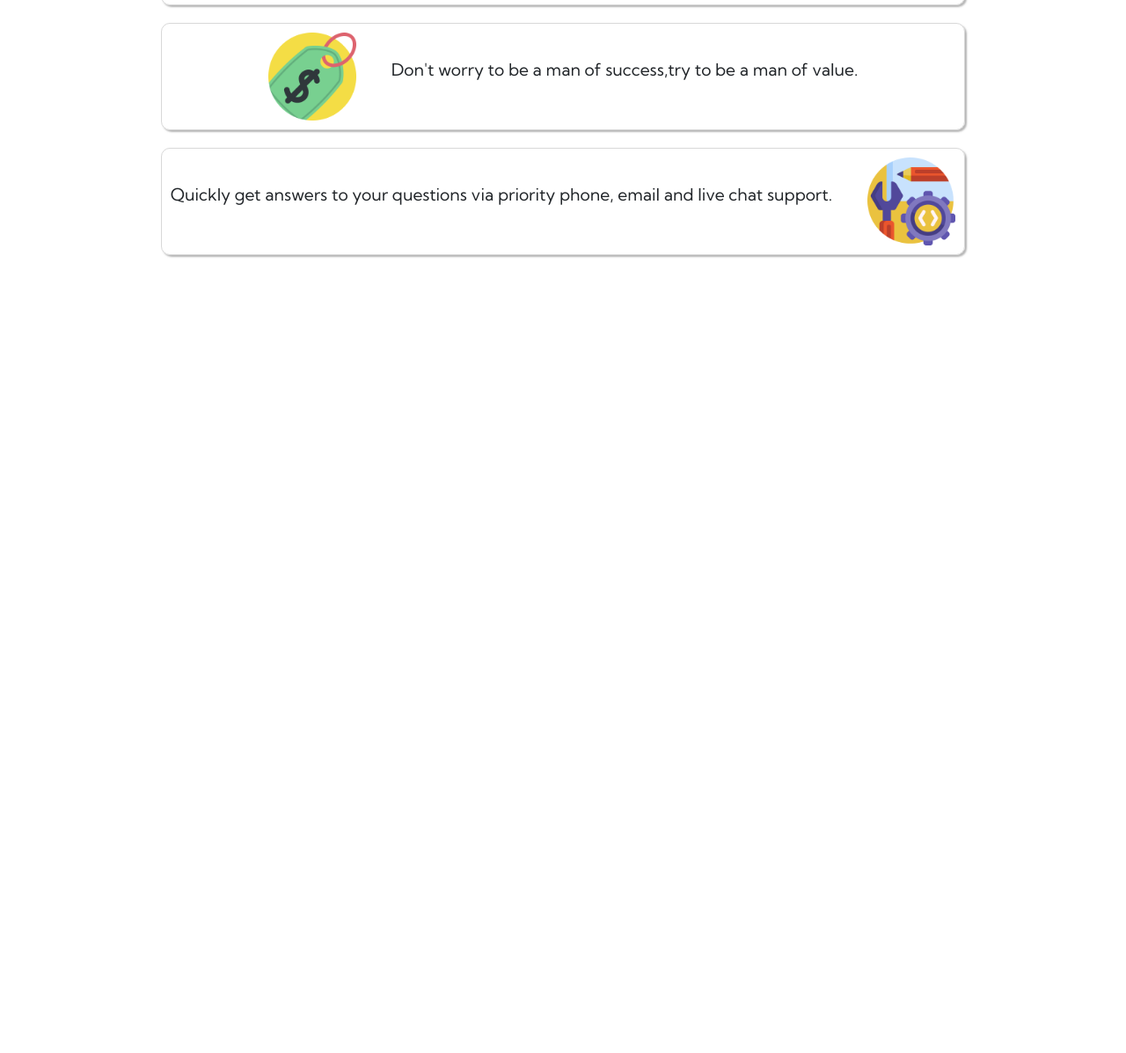
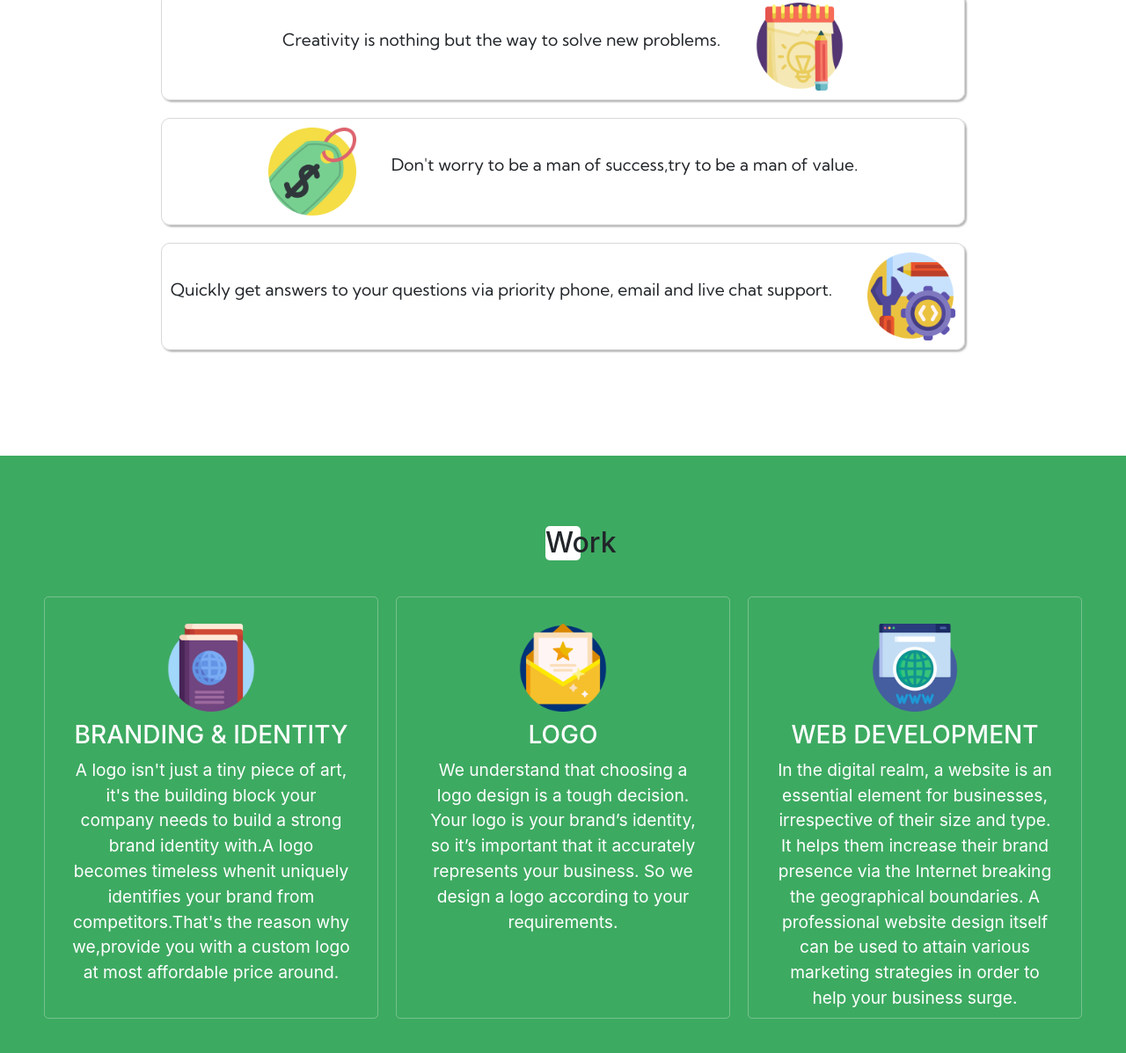
Before and after one commit to pravin79/logohood.com, a plain HTML site: page index.html in a window 1280 px wide. Shown: the part 1035-2232 px from the top of the page at 88% size. Before the commit the page ends 1345 px from the top, so only its background shows below. Drawn offline with nearby package versions, Linux system fonts and the light colour scheme.

Commit message:
logohood

```diff
--- a/css/style.css
+++ b/css/style.css
@@ -76,7 +76,18 @@ header nav .logo{
     justify-content: center;
     align-items: center;
     text-align: center;
+    padding-bottom: 100px;
 }
+
+/* .service .ser-cont{
+    position: relative;
+    width: 1100px;
+    display: inline-block;
+    justify-content: center;
+    align-items: center;
+    text-align: center;
+} */
+
 .service .ser-cont-left{
     position: relative;
     display: flex;
@@ -118,9 +129,69 @@ header nav .logo{
 
 .service h2{
     text-align: center;
-    margin: 10px;
+    margin-top: 120px;
     display: inline-block;
     background:  rgb(159, 238, 157);
     width: 60px;
     border-radius: 5px;
 }
+
+.work{
+    position: relative;
+    height: 100vh;
+    display: flex;
+    justify-content: center;
+    align-items: center;
+    background: rgb(61, 170, 97);
+    color: ;
+}
+
+.work .work-cont{
+    position: relative;
+    width: 1200px;
+    display: flex;
+    justify-content: center;
+    align-items: center;
+    text-align: center;
+}
+
+.work .work-cont .items{
+    position: relative;
+    width: 500px;
+    height: 480px;
+    margin: 20px 10px ;
+    padding: 30px;
+    border: 1px solid rgba(255, 255, 255, 0.281);
+    border-radius: 5px;
+    box-shadow: 2px 1px 3px rgb(117, 117, 117)39);
+}
+
+/* .work .work-cont .left{
+    text-align: left;
+}
+.work .work-cont .right{
+    text-align: right;
+} */
+
+.work .work-cont .items img{
+    width: 100px;
+    margin-bottom: 10px;
+}
+
+.work .work-cont .text{
+    color: #fff;
+}
+
+.work .work-cont p{
+    font-size: 1.2rem;
+}
+
+.work h2{
+    position: absolute;
+    top: 0;
+    text-align: center;
+    margin-top: 80px;
+    background: #fff;
+    width: 40px;
+    border-radius: 5px;
+}
--- a/index.html
+++ b/index.html
@@ -31,7 +31,7 @@
     </section>
 
     <section class="service">
-        <div>
+        <div class="ser-cont">
             <h2>Services</h2>
             <div class="ser-cont-left">
                 <img src="assets/imgs/mail.png" alt="mail-png">
@@ -52,6 +52,27 @@
         </div>
     </section>
 
+    <section class="work">
+        <h2>Work</h2>
+        <div class="work-cont">
+            <div class="items left">
+                <img src="assets/imgs/identity.png" alt="">
+                <h3 class="text">BRANDING & IDENTITY</h3>
+                <p class="text">A logo isn't just a tiny piece of art, it's the building block your company needs to build a strong brand identity with.A logo becomes timeless whenit uniquely identifies your brand from competitors.That's the reason why we,provide you with a custom logo at most affordable price around.</p>
+            </div>
+            <div class="items">
+                <img src="assets/imgs/ribbon.png" alt="">
+                <h3 class="text">LOGO</h3>
+                <p class="text" >We understand that choosing a logo design is a tough decision. Your logo is your brand’s identity, so it’s important that it accurately represents your business. So we design a logo according to your requirements.</p>
+            </div>
+            <div class="items right">
+                <img src="assets/imgs/internet.png" alt="">
+                <h3 class="text">WEB DEVELOPMENT</h3>
+                <p class="text">In the digital realm, a website is an essential element for businesses, irrespective of their size and type. It helps them increase their brand presence via the Internet breaking the geographical boundaries. A professional website design itself can be used to attain various marketing strategies in order to help your business surge.</p>
+            </div>
+        </div>
+    </section>
+
 <script src="https://code.jquery.com/jquery-3.5.1.slim.min.js"></script>
 <script src="https://cdn.jsdelivr.net/npm/popper.js@1.16.1/dist/umd/popper.min.js"></script>
 <script src="https://stackpath.bootstrapcdn.com/bootstrap/4.5.2/js/bootstrap.min.js"></script>
```
Also changed, not shown: assets/imgs/facebook.png (added), assets/imgs/identity.png (added), assets/imgs/instagram-logo.png (added), assets/imgs/internet.png (added), assets/imgs/paper-plane.png (added), assets/imgs/passport.png (added), assets/imgs/phone.png (added), assets/imgs/ribbon.png (added), assets/imgs/upload.png (added).
